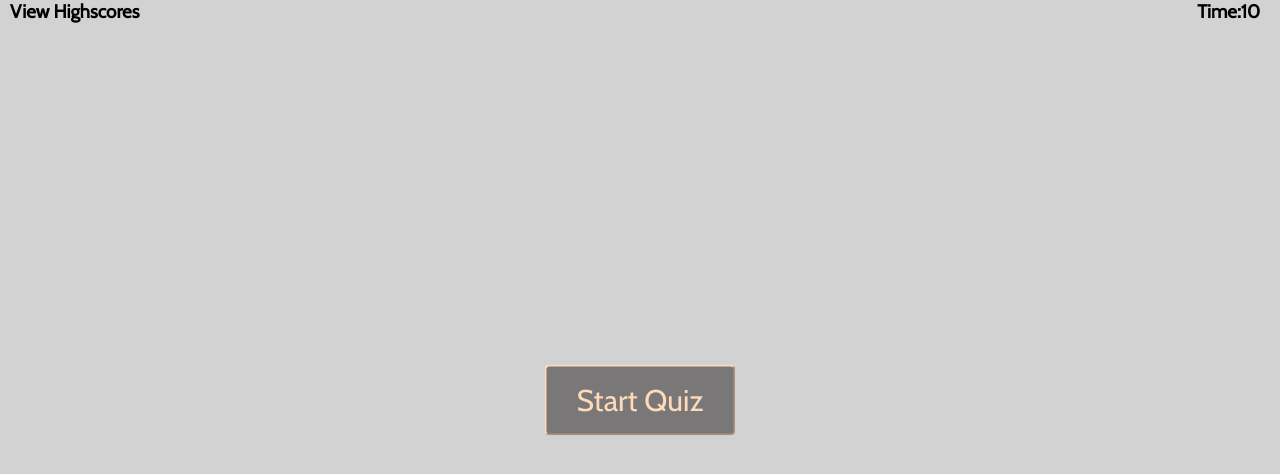
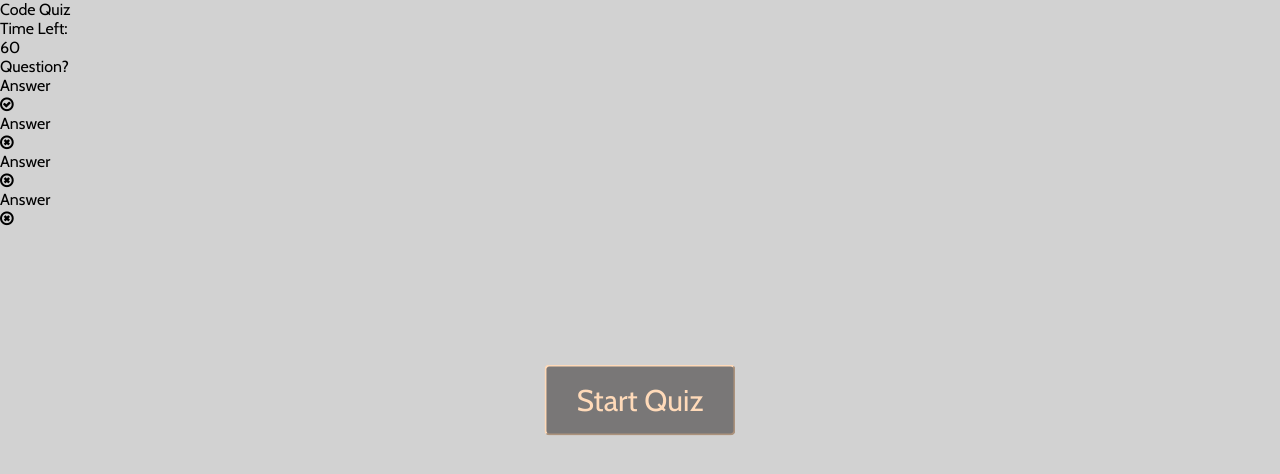
Before and after one commit to DavidESotomayor/code-quiz, a plain HTML site: page index.html in a window 1280 px wide. Drawn offline with nearby package versions, Linux system fonts and the light colour scheme.

Commit message:
setting up the quiz box

```diff
--- a/index.html
+++ b/index.html
@@ -8,10 +8,6 @@
     <title>Code Quiz</title>
 </head>
 <body>
-    <header>
-        <h3 id="time">Time: <span id="timer">10</span></h3>
-        <h3 id="highscores">View Highscores</h3>
-    </header>
 
     <!-- Start Quiz Button -->
     <div class="startButton"><button>Start Quiz</button></div>
@@ -33,6 +29,42 @@
         </div>
     </div>
 
+    <!-- Quiz Box -->
+    <div class="quizBox">
+        <header>
+            <div class="quizBoxTitle">Code Quiz</div>
+            <div class="quizBoxTimer">
+                <div class="timerText">Time Left:</div>
+                <div class="timerSeconds">60</div>
+            </div>
+        </header>
+        <section>
+            <div class="question">
+                <span>Question?</span>
+            </div>
+            <div class="answerList">
+                <div class="answer">
+                    <span>Answer</span>
+                    <div class="checkmark"><i class="fa fa-check-circle-o" aria-hidden="true"></i></div>
+                </div>
+                <div class="answer">
+                    <span>Answer</span>
+                    <div class="xmark"><i class="fa fa-times-circle-o" aria-hidden="true"></i></div>
+                </div>
+                <div class="answer">
+                    <span>Answer</span>
+                    <div class="xmark"><i class="fa fa-times-circle-o" aria-hidden="true"></i></div>
+                </div>
+                <div class="answer">
+                    <span>Answer</span>
+                    <div class="xmark"><i class="fa fa-times-circle-o" aria-hidden="true"></i></div>
+                </div>
+            </div>
+        </section>
+    </div>
+
+
+
     <script src="script.js"></script>
 </body>
 </html>
--- a/style.css
+++ b/style.css
@@ -5,17 +5,6 @@
     font-family: 'Cabin', sans-serif;
     margin: 0;
     padding: 0;
-}
-
-/* Header Positioning */
-#time, #timer {
-    float: right;
-    margin-right: 10px;
-}
-
-#highscores {
-    float: left;
-    margin-left: 10px;
 }
 
 body {
```
